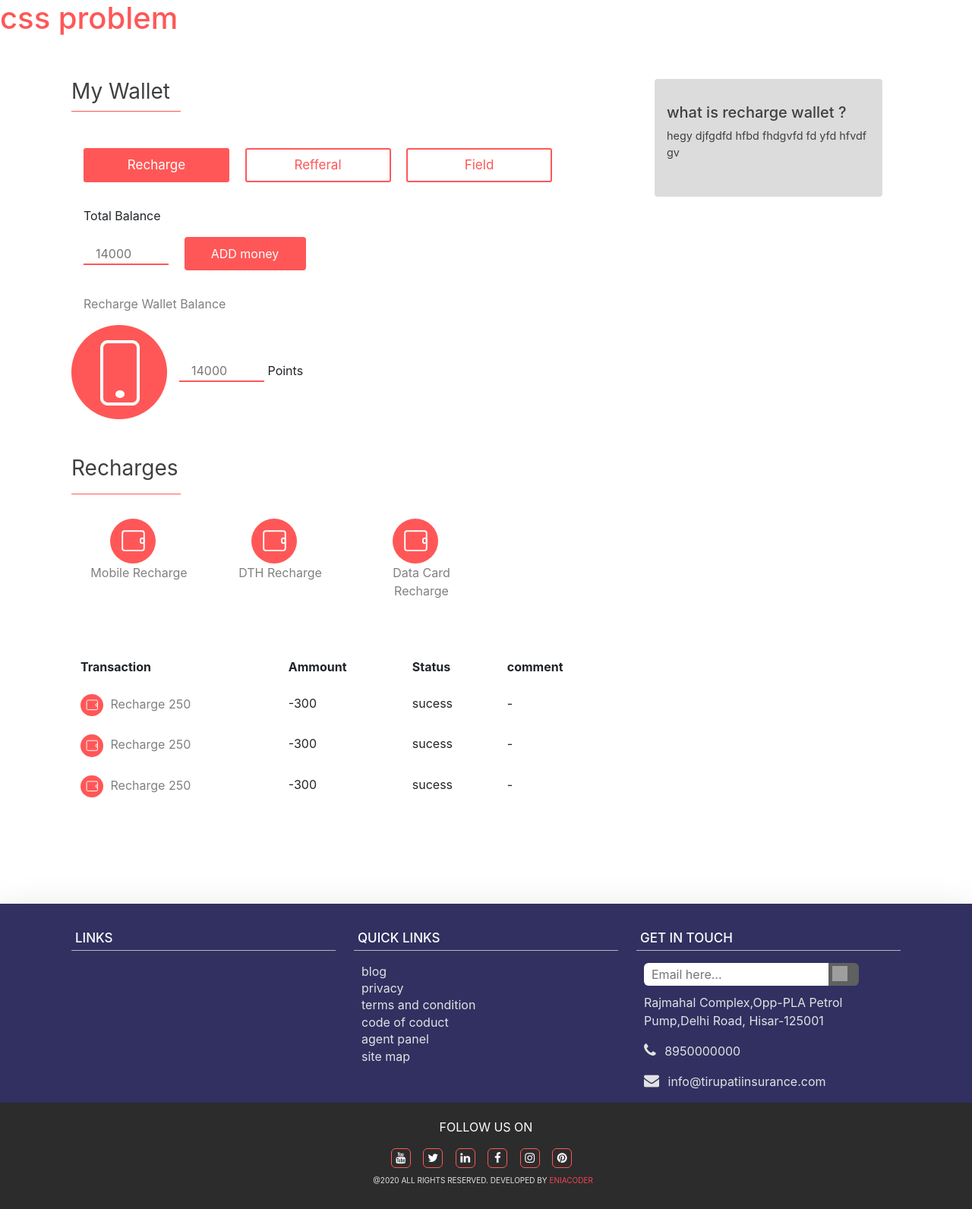
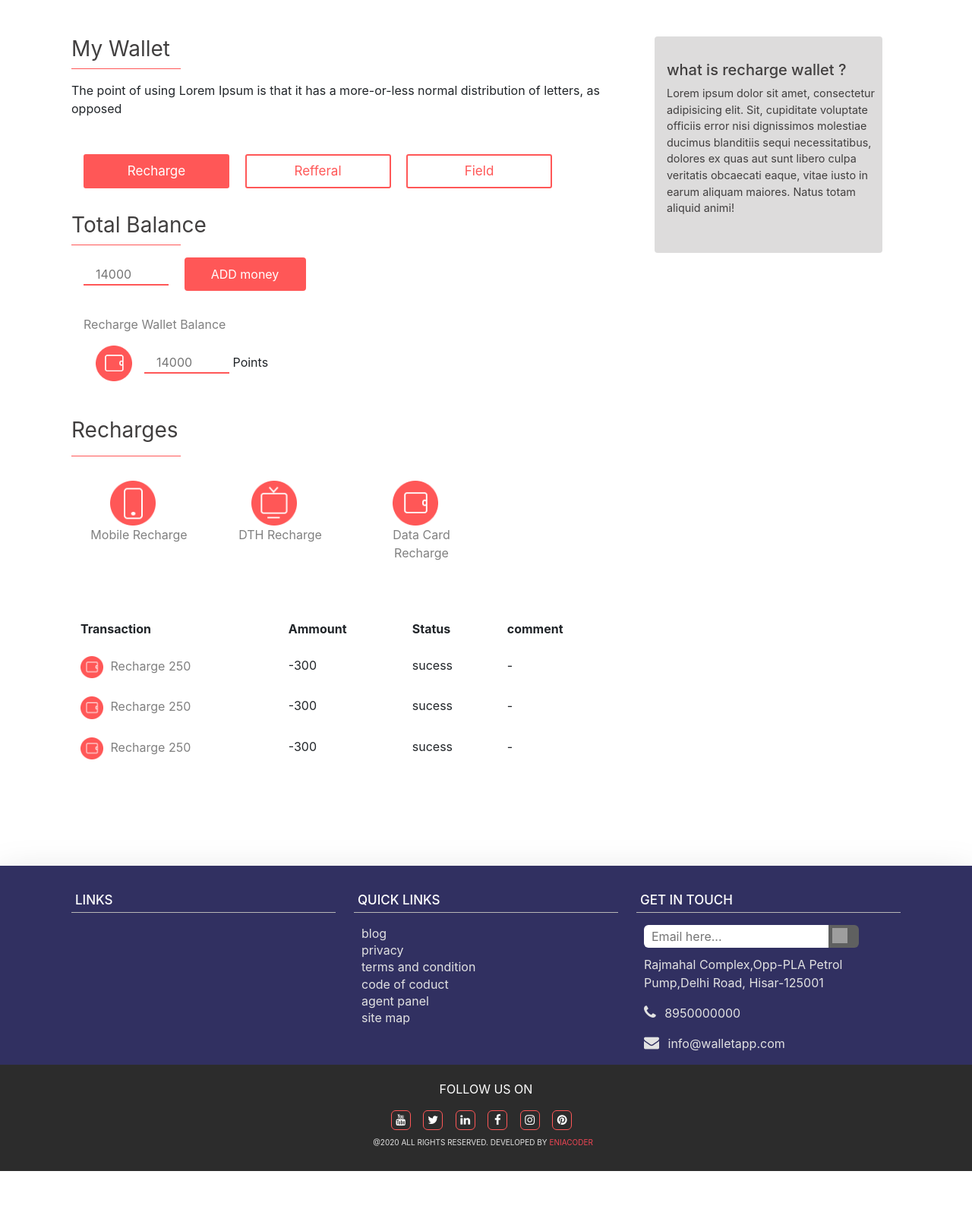
Before and after one commit to Git-Eniacoder/propertyweb, a CodeIgniter app: page /admin-panel/admin/wallet/recharge in a window 1280 px wide. Shown: the part 92-1684 px from the top of the page at 76% size. After the commit the page ends 1634 px from the top, so only its background shows below. Run offline with CodeIgniter, Linux system fonts and the light colour scheme; some libraries are stand-ins or nearby versions; grey boxes are pictures that could not be loaded.

Commit message:
pages set up

```diff
--- a/application/views/frontend/common/footer.php
+++ b/application/views/frontend/common/footer.php
@@ -29,7 +29,7 @@
           <span class="arrow"><img src="assest/img/arrow.svg" width="100%"></span>
           <p>Rajmahal Complex,Opp-PLA Petrol Pump,Delhi Road, Hisar-125001</p>
           <p><i class="fa fa-phone" style="margin-right: 7px; font-size: 20px;"></i> 8950000000</p>
-          <p><i class="fa fa-envelope" style="margin-right: 7px; font-size: 20px;"></i> info@tirupatiinsurance.com</p>
+          <p><i class="fa fa-envelope" style="margin-right: 7px; font-size: 20px;"></i> info@walletapp.com</p>
         </div>
       </div>
     </div>
--- a/application/views/frontend/listing.php
+++ b/application/views/frontend/listing.php
@@ -16,6 +16,9 @@
           <h3>List Your Property</h3>
           <hr class="style1">
         </div>
+        <div>
+          <p> The point of using Lorem Ipsum is that it has a more-or-less normal distribution of letters, as opposed</p>
+        </div>
 
         <div class="list-form">
 
@@ -25,7 +28,7 @@
 
 
           <!-- List Form -->
-            <form action="<?php echo $url['inreq'];?>" enctype="multipart/form-data" method="post">
+          <form action="<?php echo $url['inreq']; ?>" enctype="multipart/form-data" method="post">
 
             <?php echo validation_errors(); ?>
 
--- a/application/views/frontend/wallet/recharge.php
+++ b/application/views/frontend/wallet/recharge.php
@@ -1,7 +1,3 @@
-
-        <h1 class="problem">css problem</h1>
-
-
 <div class="wallet-main">
     <div class="container">
         <div class="row ">
@@ -10,6 +6,10 @@
                     <h3>My Wallet</h3>
                     <hr class="style1">
                 </div>
+
+                <div>
+                    <p> The point of using Lorem Ipsum is that it has a more-or-less normal distribution of letters, as opposed</p>
+                </div>
                 <div class="tab">
                     <button class="tablinks" onclick="openCity(event, 'London')" id="defaultOpen">Recharge</button>
                     <button class="tablinks" onclick="openCity(event, 'Paris')">Refferal</button>
@@ -17,25 +17,32 @@
                 </div>
 
                 <div id="London" class="tabcontent">
-                            <p>Total Balance</p>
+                    <div class="wallet-head">
+                        <h3>Total Balance</h3>
+                        <hr class="style1">
+                    </div>
+                    <!-- <p>Total Balance</p> -->
                     <input type="number" placeholder="14000" name="ttpp" disabled>
                     <button>ADD money</button>
+
+
+
                     <div class="wallet-content">
                         <p>Recharge Wallet Balance</p>
-                                <img class="wallet_icon" src="<?php echo $url['image'].'recharge.png'; ?>" ><input type="number" placeholder="14000" name="ttpp" disabled> Points
+                        <img class="re" src="<?php echo $url['image'] . 'wallet.png'; ?>"><input type="number" placeholder="14000" name="ttpp" disabled> Points
                         <h3>Recharges</h3>
                         <hr class="style1">
                         <div class="row ">
                             <div class="col-md-3">
-                                        <center><img src="assets/img/Group45.svg" width="60px"></center>
+                                <center><img src="<?php echo $url['image'] . 'mobile.png'; ?>" width="60px"></center>
                                 <p class="cc">Mobile Recharge</p>
                             </div>
                             <div class="col-md-3">
-                                        <center><img src="assets/img/Group45.svg" width="60px"></center>
+                                <center><img src="<?php echo $url['image'] . 'DTH.png'; ?>" width="60px"></center>
                                 <p class="cc">DTH Recharge</p>
                             </div>
                             <div class="col-md-3">
-                                        <center><img src="assets/img/Group45.svg" width="60px"></center>
+                                <center><img src="<?php echo $url['image'] . 'wallet.png'; ?>" width="60px"></center>
                                 <p class="cc">Data Card Recharge</p>
                             </div>
                         </div>
@@ -52,19 +59,19 @@
                                 </thead>
                                 <tbody>
                                     <tr>
-                                                <td><img src="assets/img/Group45.svg" width="30px"> <span style="color: grey; margin-left:5px;">Recharge 250</td>
+                                        <td><img src="<?php echo $url['image'] . 'wallet.png'; ?>" width="30px"> <span style="color: grey; margin-left:5px;">Recharge 250</td>
                                         <td>-300</td>
                                         <td>sucess</td>
                                         <td> -</td>
                                     </tr>
                                     <tr>
-                                                <td><img src="assets/img/Group45.svg" width="30px"> <span style="color: grey; margin-left:5px;">Recharge 250</td>
+                                        <td><img src="<?php echo $url['image'] . 'wallet.png'; ?>" width="30px"> <span style="color: grey; margin-left:5px;">Recharge 250</td>
                                         <td>-300</td>
                                         <td>sucess</td>
                                         <td> -</td>
                                     </tr>
                                     <tr>
-                                                <td><img src="assets/img/Group45.svg" width="30px"> <span style="color: grey; margin-left:5px;">Recharge 250</td>
+                                        <td><img src="<?php echo $url['image'] . 'wallet.png'; ?>" width="30px"> <span style="color: grey; margin-left:5px;">Recharge 250</td>
                                         <td>-300</td>
                                         <td>sucess</td>
                                         <td> -</td>
@@ -84,16 +91,15 @@
 
                     <div class="wallet-content">
                         <p>Refferal Wallet Balance</p>
-                                <img class="re" src="assets/img/Group45.svg" ><input type="number" placeholder="14000" name="ttpp" disabled> Points
-                                <p>Refferal Link</p>
-                                <h6>www.yoursite.com/refer/adfrd</h6>
+                        <img class="re" src="<?php echo $url['image'] . 'wallet.png'; ?>"><input type="number" placeholder="14000" name="ttpp" disabled> Points
+                        <p class="refferal">Refferal Link</p>
+                        <h6 class="refferal-link">www.yoursite.com/refer/adfrd</h6>
                         <h3>Share with friends</h3>
-                                <img src="assets/img/Group45.svg" width="60px">
-                                <img src="assets/img/Group45.svg" width="60px">
-                                <img src="assets/img/Group45.svg" width="60px">
-                                <img src="assets/img/Group45.svg" width="60px">
-                                <img src="assets/img/Group45.svg" width="60px">
-                                <img src="assets/img/Group45.svg" width="60px">
+                        <img src="<?php echo $url['image'] . 'redicon.png'; ?>" width="60px">
+                        <img src="<?php echo $url['image'] . 'redicon.png'; ?>" width="60px">
+                        <img src="<?php echo $url['image'] . 'redicon.png'; ?>" width="60px">
+                        <img src="<?php echo $url['image'] . 'redicon.png'; ?>" width="60px">
+
 
                         <div class="wallet-history">
                             <table class="table table-borderless">
@@ -108,19 +114,19 @@
                                 </thead>
                                 <tbody>
                                     <tr>
-                                                <td><img src="assets/img/Group45.svg" width="30px"> <span style="color: grey; margin-left:5px;">Id Referals</td>
+                                        <td><img src="<?php echo $url['image'] . 'redicon.png'; ?>" width="30px"> <span style="color: grey; margin-left:5px;">Id Referals</td>
                                         <td>-300</td>
                                         <td>sucess</td>
 
                                     </tr>
                                     <tr>
-                                                <td><img src="assets/img/Group45.svg" width="30px"> <span style="color: grey; margin-left:5px;">Id Referals</td>
+                                        <td><img src="<?php echo $url['image'] . 'redicon.png'; ?>" width="30px"> <span style="color: grey; margin-left:5px;">Id Referals</td>
                                         <td>-300</td>
                                         <td>sucess</td>
 
                                     </tr>
                                     <tr>
-                                                <td><img src="assets/img/Group45.svg" width="30px"> <span style="color: grey; margin-left:5px;">Id Referals</td>
+                                        <td><img src="<?php echo $url['image'] . 'redicon.png'; ?>" width="30px"> <span style="color: grey; margin-left:5px;">Id Referals</td>
                                         <td>-300</td>
                                         <td>sucess</td>
 
@@ -141,21 +147,19 @@
                     <div class="wallet-content">
                         <p>Feild Wallet Balance</p>
 
-                                <img class="re" src="assets/img/Group45.svg" ><input type="number" placeholder="14000" name="ttpp" disabled> Points <span style="color: #FF5757; margin-left:1rem; font-size:1.3rem;"> Level 1</span></br>
+                        <img class="re" src="<?php echo $url['image'] . 'wallet.png'; ?>"><input type="number" placeholder="14000" name="ttpp" disabled> Points <span style="color: #FF5757; margin-left:1rem; font-size:1.3rem;"> Level 1</span></br>
                         <div class="level">
-                                <img src="assets/img/Group 45.svg" width="20px"><span style="color: grey; margin-left:2px;">After Refering 6 members sucessfully you will be on</span> <span style="margin-left: 5px;;">Level 2</sapn></br>
-                                <img src="assets/img/Group 45.svg" width="20px"><span style="color: grey; margin-left:2px;">After Refering 36 members sucessfully you will be on</span> <span style="margin-left: 5px;;">Level 3</sapn></br>
-                                <img src="assets/img/Group 45.svg" width="20px"><span style="color: grey; margin-left:2px;">After Refering 6 members sucessfully you will be on</span> <span style="margin-left: 5px;;">Level 4</sapn></br>
-                                <img src="assets/img/Group 45.svg" width="20px"><span style="color: grey; margin-left:2px;">After Refering 6 members sucessfully you will be on</span> <span style="margin-left: 5px;;">Level 5</sapn></br>
-                                <img src="assets/img/Group 45.svg" width="20px"><span style="color: grey; margin-left:2px;">After Refering 6 members sucessfully you will be on</span> <span style="margin-left: 5px;;">Level 6</sapn></br>
+                            <img src="<?php echo $url['image'] . 'greenicon.png'; ?>" width="20px" class="greenicon"><span style="color: grey; margin-left:2px;" class="level-text">After Refering 6 members sucessfully you will be on</span> <span style="margin-left: 5px;;">Level 2</sapn></br>
+                                <img src="<?php echo $url['image'] . 'greenicon.png'; ?>" width="20px" class="greenicon"><span style="color: grey; margin-left:2px;" class="level-text">After Refering 36 members sucessfully you will be on</span> <span style="margin-left: 5px;;">Level 3</sapn></br>
+                                    <img src="<?php echo $url['image'] . 'greenicon.png'; ?>" width="20px" class="greenicon"><span style="color: grey; margin-left:2px;" class="level-text">After Refering 6 members sucessfully you will be on</span> <span style="margin-left: 5px;;">Level 4</sapn></br>
+                                        <img src="<?php echo $url['image'] . 'greenicon.png'; ?>" width="20px" class="greenicon"><span style="color: grey; margin-left:2px;" class="level-text">After Refering 6 members sucessfully you will be on</span> <span style="margin-left: 5px;;">Level 5</sapn></br>
+                                            <img src="<?php echo $url['image'] . 'greenicon.png'; ?>" width="20px" class="greenicon"><span style="color: grey; margin-left:2px;" class="level-text">After Refering 6 members sucessfully you will be on</span> <span style="margin-left: 5px;;">Level 6</sapn></br>
                         </div>
                         <h3>Share with friends</h3>
-                                <img src="assets/img/Group 45.svg" width="60px">
-                                <img src="assets/img/Group 45.svg" width="60px">
-                                <img src="assets/img/Group 45.svg" width="60px">
-                                <img src="assets/img/Group 45.svg" width="60px">
-                                <img src="assets/img/Group 45.svg" width="60px">
-                                <img src="assets/img/Group 45.svg" width="60px">
+                        <img src="<?php echo $url['image'] . 'redicon.png'; ?>" width="60px">
+                        <img src="<?php echo $url['image'] . 'redicon.png'; ?>" width="60px">
+                        <img src="<?php echo $url['image'] . 'redicon.png'; ?>" width="60px">
+                        <img src="<?php echo $url['image'] . 'redicon.png'; ?>" width="60px">
                         <div class="wallet-history">
                             <table class="table table-borderless">
                                 <thead>
@@ -169,19 +173,19 @@
                                 </thead>
                                 <tbody>
                                     <tr>
-                                                <td><img src="assets/img/Group45.svg" width="30px"> <span style="color: grey; margin-left:5px;">Id Referals</td>
+                                        <td><img src="<?php echo $url['image'] . 'redicon.png'; ?>" width="30px"> <span style="color: grey; margin-left:5px;">Id Referals</td>
                                         <td>-300</td>
                                         <td>sucess</td>
 
                                     </tr>
                                     <tr>
-                                                <td><img src="assets/img/Group 45.svg" width="30px"> <span style="color: grey; margin-left:5px;">Id Referals</td>
+                                        <td><img src="<?php echo $url['image'] . 'redicon.png'; ?>" width="30px"> <span style="color: grey; margin-left:5px;">Id Referals</td>
                                         <td>-300</td>
                                         <td>sucess</td>
 
                                     </tr>
                                     <tr>
-                                                <td><img src="assets/img/Group 45.svg" width="30px"> <span style="color: grey; margin-left:5px;">Id Referals</td>
+                                        <td><img src="<?php echo $url['image'] . 'redicon.png'; ?>" width="30px"> <span style="color: grey; margin-left:5px;">Id Referals</td>
                                         <td>-300</td>
                                         <td>sucess</td>
 
@@ -199,7 +203,7 @@
                 <div class="container">
                     <div class="card">
                         <h5>what is recharge wallet ?</h5>
-                                <p>hegy djfgdfd hfbd fhdgvfd fd yfd hfvdf gv</p>
+                        <p>Lorem ipsum dolor sit amet, consectetur adipisicing elit. Sit, cupiditate voluptate officiis error nisi dignissimos molestiae ducimus blanditiis sequi necessitatibus, dolores ex quas aut sunt libero culpa veritatis obcaecati eaque, vitae iusto in earum aliquam maiores. Natus totam aliquid animi!</p>
                     </div>
                 </div>
             </div>
--- a/assets/css/style.css
+++ b/assets/css/style.css
@@ -944,6 +944,25 @@ font-family: -apple-system, BlinkMacSystemFont, 'Segoe UI', Roboto, Oxygen, Ubun
   }
 
 
-.problem{
-  color: #FF5757;
+.refferal{
+
+  margin: 2rem 0;
 }
+
+.level-text{
+  margin: 1.5rem 0;
+}
+
+.greenicon{
+  margin-right: .6rem;
+}
+
+.refferal-link{
+
+  background-color: #FFFBFB;
+  padding: .5rem;
+}
+
+.price-card{
+  margin-top: 3rem;
+}
```
Also changed, not shown: application/views/frontend/posttable.php (+6 -2 lines), application/views/frontend/recharge.php (+6 -2 lines), application/views/frontend/referandearn.php (added), assets/img/DTH.png (added), assets/img/greenicon.png (added), assets/img/mobile.png (renamed from assets/img/recharge.png), assets/img/redicon.png (added), assets/img/wallet.png (added). Lines whose indentation alone changed are shown as unchanged.
